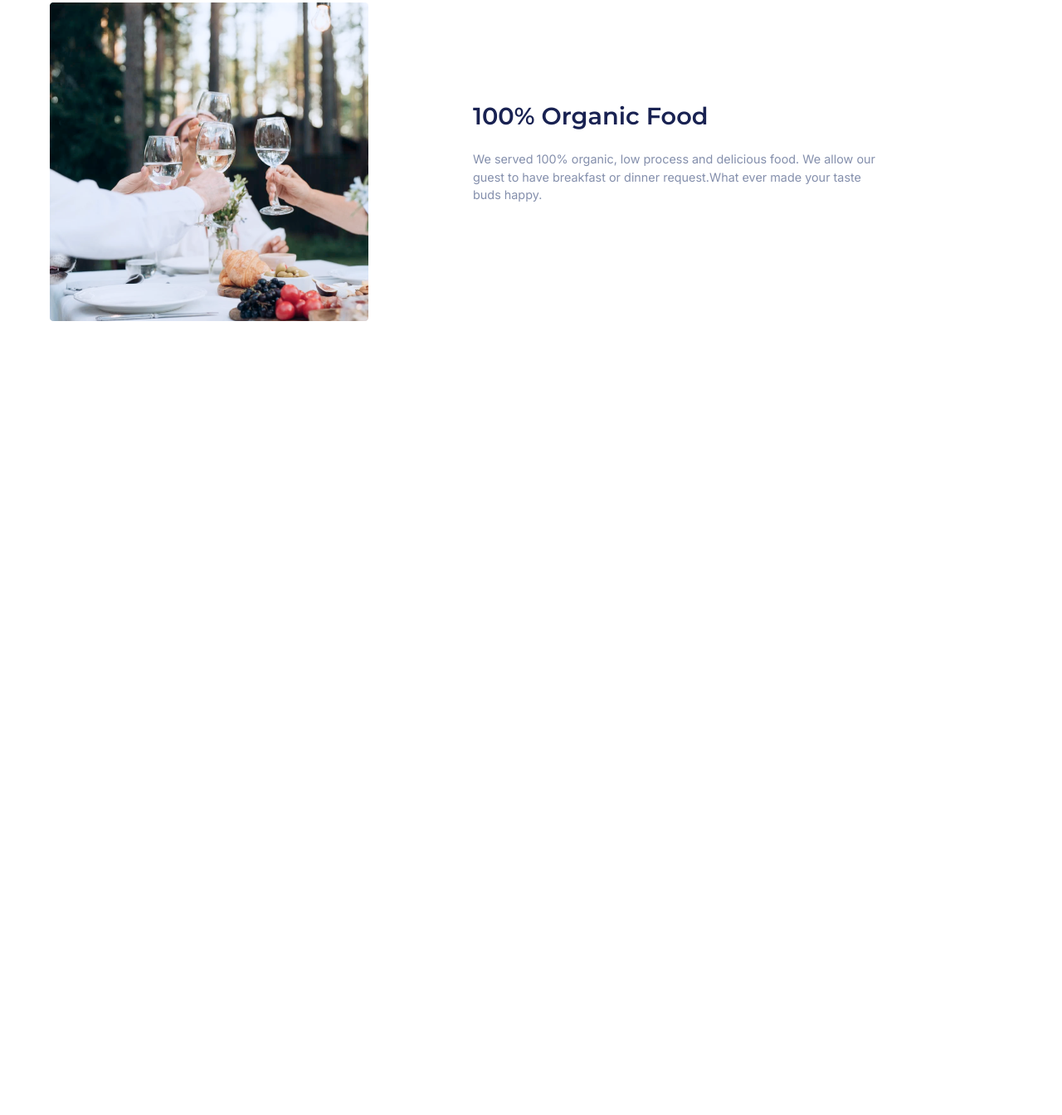
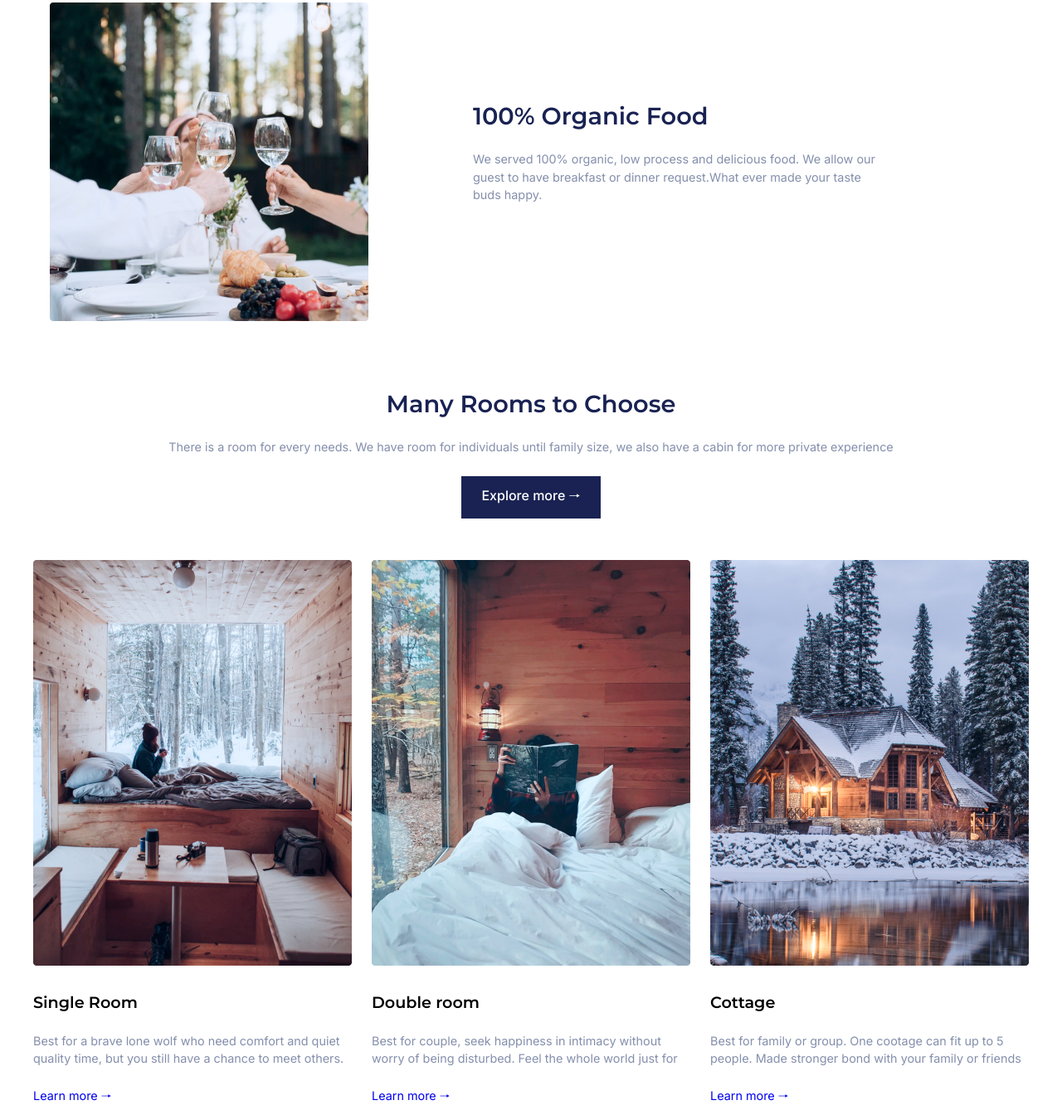
Before and after one commit to AmilAlibeyli/Cootels-HTML_CSS, a plain HTML site: page index.html in a window 1280 px wide. Shown: the part 2096-3440 px from the top of the page at 83% size. Before the commit the page ends 2565 px from the top, so only its background shows below. Drawn offline with Linux system fonts and the light colour scheme.

Commit message:
main part 2

```diff
--- a/index.html
+++ b/index.html
@@ -40,37 +40,65 @@
     </header>
 
     <main>
-            <div class="container">
-                <section>
+        <div class="container">
+            <div class="wrapper">
                 <div class="row">
-                    <div class="col">
+                    <section>
                         <h2>Cozy and Down to Earth Cootage Hotel in Norway.</h2>
                         <p>Our Cootage Hotel is an intimate hideway concieved for dicerning travelers. It faces directly
                             the unique and spectacular panorama of the Hallerbos Jungle.Cootels extends along a private,
                             quiet, and beautiful nature. Stay away from crowd and enjoy the cozy and beauty with us.</p>
-                    </div>
-                    <div class="col "><img id="wood-home" src="img/pic1.png" alt="img"></div>
+                    </section>
+                    <section><img id="wood-home" src="img/pic1.png" alt="img"></section>
                 </div>
                 <div class="row">
-                    <div class="col">
+                    <section>
                         <h2>Cabin Activities</h2>
                         <p>Don’t worry to get bored easily in our cabin. We have so many cabin activities for you to do
                             it alone or with group. Maybe this is the best chance for you to make new friends or even a
                             lover.</p>
-                    </div>
-                    <div class="col"><img src="img/meal.png" alt="meal"></div>
-
+                    </section>
+                    <section><img src="img/meal.png" alt="meal"></section>
                 </div>
                 <div class="row">
-                    <div class="col">
+                    <section>
                         <h2>100% Organic Food</h2>
                         <p>We served 100% organic, low process and delicious food. We allow our guest to have breakfast
                             or dinner request.What ever made your taste buds happy.</p>
-                    </div>
-                    <div class="col"><img src="img/cafe.png" alt="cafe"></div>
+                    </section>
+                    <section><img src="img/cafe.png" alt="cafe"></section>
+                </div>
+            </div>
+            <section id="rooms-i">
+                <h2>Many Rooms to Choose</h2>
+                <p>There is a room for every needs. We have room for individuals until family size, we also have a cabin for
+                    more private experience</p>
+                <button>Explore more <span> 🠒 </span> </button>
+                <div id="articles">
+                    <article>
+                        <img src="img/single.png" alt="">
+                        <h5>Single Room</h5>
+                        <p>Best for a brave lone wolf who need comfort and quiet quality time, but you still have a chance
+                            to meet others.</p>
+                        <a href="#">Learn more <span> 🠒 </span> </a>
+                    </article>
+                    <article>
+                        <img src="img/couple.png" alt="">
+                        <h5>Double room</h5>
+                        <p>Best for couple, seek happiness in intimacy without worry of being disturbed. Feel the whole
+                            world just for </p>
+                        <a href="#">Learn more <span> 🠒 </span></a>
+                    </article>
+                    <article>
+                        <img src="img/cottage.png" alt="">
+                        <h5>Cottage</h5>
+                        <p>Best for family or group. One cootage can fit up to 5 people. Made stronger bond with your family
+                            or friends</p>
+                        <a href="#">Learn more <span> 🠒 </span> </a>
+                    </article>
                 </div>
             </section>
-            </div>
+        </div>
 
     </main>
     <footer></footer>
--- a/style.css
+++ b/style.css
@@ -43,8 +43,6 @@ button:hover{background: rgba(14, 23, 52, 0.702);}
     width: 100%;
     display: flex;
     justify-content: center;
-    /* height: 50vh; */
-
 }
 
 #imgs img{min-width: 70px; margin: 0 1.5%; ;}
@@ -70,41 +68,56 @@ button:hover{background: rgba(14, 23, 52, 0.702);}
 #middle{transform: translateY(14%);}
 
 main{padding: 0 20px;}
-section{ display: flex; flex-direction: column; align-items: center;}
-.row{     text-align: center; padding: 20px;}
+.wrapper{ display: flex; flex-direction: column; align-items: center;}
+.row{text-align: center; padding: 20px;}
 
 
 
-.col{
+.row section{
     max-width: 500px;
 }
-.col h2{
+section h2{
     font:  600 3.6rem Montserrat;
     color: #192252;
-    /* padding-bottom: 24px ; */
 }
 
-.col p{
+section p{
     font: 1.8rem/1.5 Inter;
     color: #848FAC;
     padding: 24px 0;
 }
+.row section img{width: 100%;}
 
-.col img{
-    width: 100%;
+#rooms-i{
+    display: flex;
+    flex-direction: column;
+    align-items: center;
+    margin: auto;
+    justify-content: center;
+    text-align: center;
 }
+
+#rooms-i button{
+    font: 500 16px Inter;
+    color: white;
+    background-color: #192252;
+    border: 0;
+    padding: 12px 24px;
+    /* margin-bottom: 30px; */
+}
+
+#rooms-i img{margin: 30px 0;}
+#articles{display: flex; flex-direction: column; margin: auto; }
+article{padding: 20px 0;}
+article img{width: 100%; }
+article h5{font: 600 2.4rem Montserrat;}
+article a{font: 1.8rem Inter;}
+
 
 
 @media only screen and (min-width: 600px) {
-    html{
-        font-size: 0.5em;
-    }
-    nav{
-        flex-direction: row;
-        justify-content: space-between;
-        /* align-items: center; */
-    }
-
+    html{font-size: 0.5em;}
+    nav{flex-direction: row;justify-content: space-between;}
     #menu{display: flex; justify-content: center; }
     #menu li a{padding: 10px 16px; transition: 1s;}
     #menu li a:hover{background-color: #0E1734; color: #fff;}
@@ -112,7 +125,8 @@ section{ display: flex; flex-direction: column; align-items: center;}
     #header-bottom h1{font-size: 3.1vw; padding: initial;}
     #imgs{order: 2; min-width: 300px;  height: initial;}
     #imgs img{max-width: 180px;}
-    #header-bottom button:hover{opacity: 0.7; transition: 0.7s;}
+    #header-bottom button:hover,
+    #rooms-i button:hover {opacity: 0.7; transition: 0.7s;}
 
     .row{
             display: flex ;
@@ -124,9 +138,14 @@ section{ display: flex; flex-direction: column; align-items: center;}
     .row:first-child{padding: 80px 0;}
     .row:nth-child(2){padding-top: 80px; padding-bottom:0;margin-bottom: 32px;}
     .row:last-child{padding-bottom: 80px;padding-top: 0;}
-    .col {text-align: left;}
-    .row:first-child .col:first-child,
-    .row:last-child .col:first-child{order: 2; margin-left: 126px;}
-    .row:nth-child(2) .col:first-child{ margin-right: 90px;}
-    .col img{min-width: 250px;}
+    section {text-align: left;}
+    .row:first-child section:first-child,
+    .row:last-child section:first-child{order: 2; margin-left: 126px;}
+    .row:nth-child(2) section:first-child{ margin-right: 90px;}
+   .row section img{min-width: 250px;}
+    /* #rooms-i{margin: initial;} */
+     #articles{display: flex; flex-direction: row; justify-content: space-between; align-items: center;}
+    article{width: 32%; text-align: left; }
+    /* article img{width: 100%;} */
+
   }
```
Also changed, not shown: img/cottage.png (added), img/couple.png (added), img/single.png (added).
